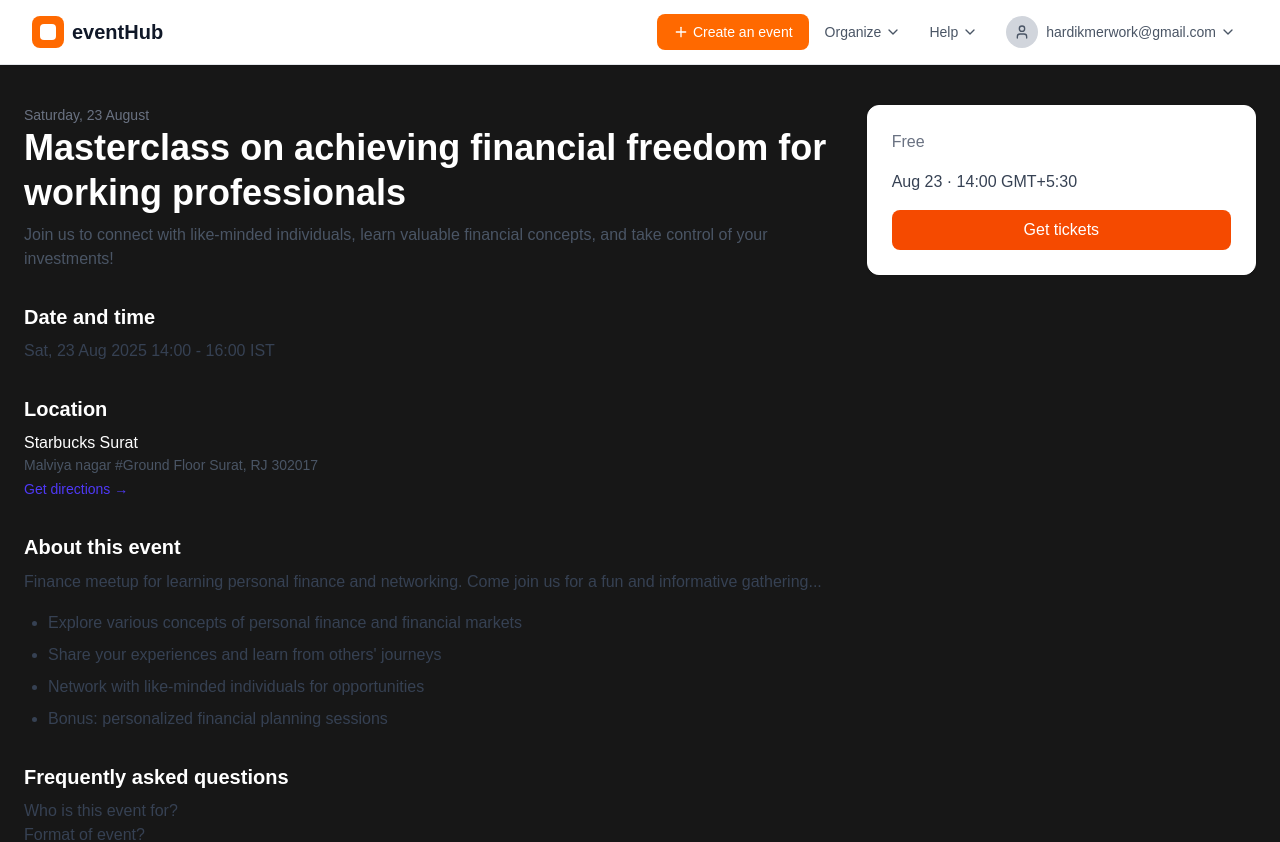
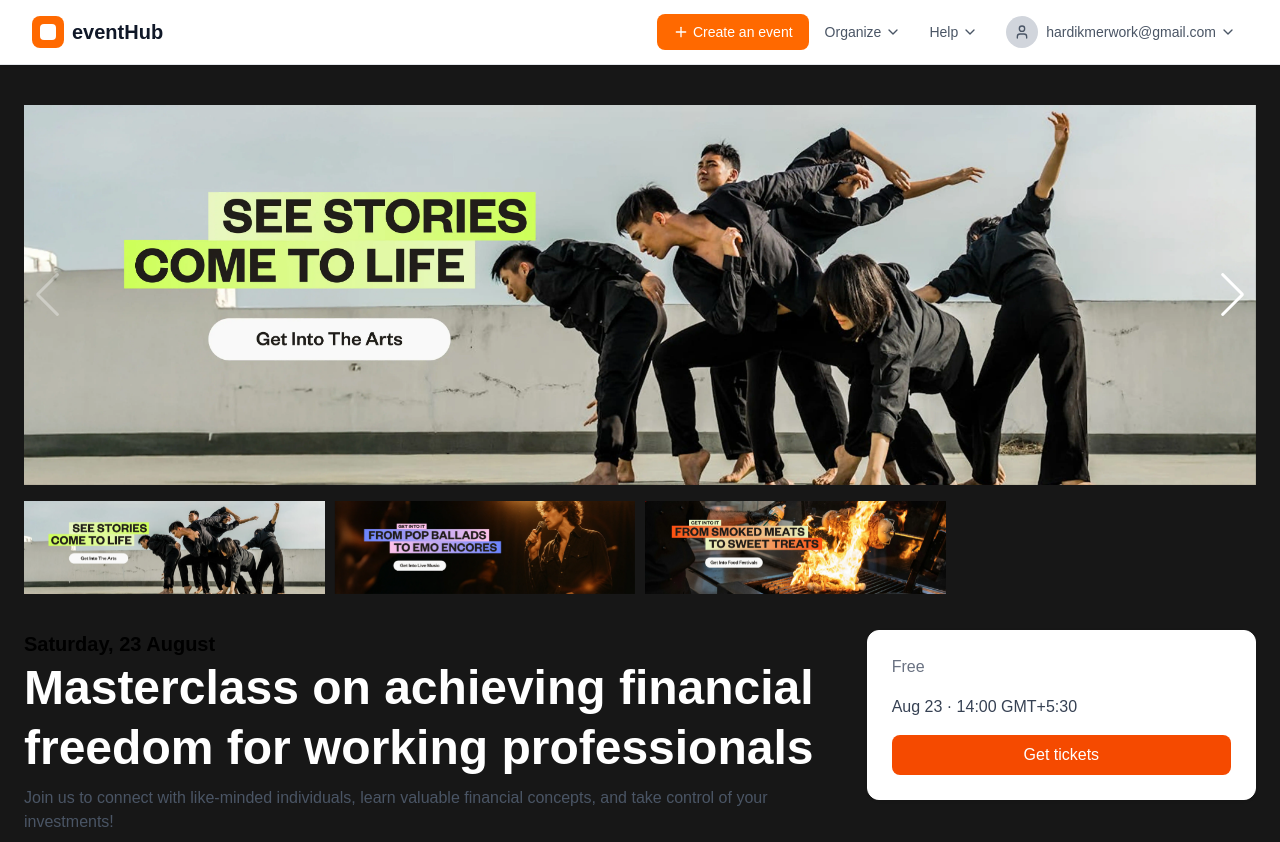
Before and after one commit to Hardy121/frontend-event-organiser, a Next.js app: page /events/1 in a window 1280 px wide. Shown: the top 842 px of the page. Built offline with nearby package versions, Linux system fonts and the light colour scheme; no server answers.

Commit message:
creating event is done

```diff
--- a/app/(pages)/events/[slug]/page.jsx
+++ b/app/(pages)/events/[slug]/page.jsx
@@ -1,18 +1,130 @@
 "use client";
-import React from "react";
+import { Hero1, Hero2, Hero3 } from "@/app/image";
+import React, { useEffect, useState } from "react";
+import { Swiper, SwiperSlide } from "swiper/react";
+import "swiper/css";
+import "swiper/css/free-mode";
+import "swiper/css/navigation";
+import "swiper/css/thumbs";
+import { FreeMode, Navigation, Thumbs } from "swiper/modules";
+import Image from "next/image";
+import { useParams } from "next/navigation";
+import axiosInstance from "@/apiInstance/axiosInstance";
 
-const EventPage = ({ params }) => {
+
+const EventPage = () => {
+
+    const [thumbsSwiper, setThumbsSwiper] = useState(null);
+    const params = useParams();
+    console.log("first", params)
+    const [ , setEventData] = useState({})
+
+    async function handleEventById() {
+        try {
+            const response = await axiosInstance(`/event/getAllEvent/${params?.slug}`)
+            setEventData(response?.data?.dat)
+        } catch (error) {
+            console.error('handleEventById ~ error', error)
+        }
+    }
+
+    useEffect(() => {
+        handleEventById()
+    }, [])
+
+
     return (
         <div className="px-6 py-10 max-w-7xl mx-auto">
+            <div className="w-full relative">
+                {/* Main Swiper */}
+                <Swiper
+                    style={{
+                        "--swiper-navigation-color": "#fff",
+                        "--swiper-pagination-color": "#fff",
+                    }}
+                    spaceBetween={10}
+                    navigation={true}
+                    thumbs={{ swiper: thumbsSwiper }}
+                    modules={[FreeMode, Navigation, Thumbs]}
+                    className="mySwiper2"
+                >
+                    <SwiperSlide>
+                        <Image
+                            src={Hero1}
+                            alt="banner1"
+                            width={1920}
+                            height={800}
+                            className="w-full h-full object-contain"
+                        />
+                    </SwiperSlide>
+                    <SwiperSlide>
+                        <Image
+                            src={Hero2}
+                            alt="banner2"
+                            width={1920}
+                            height={800}
+                            className="w-full h-fit object-cover"
+                        />
+                    </SwiperSlide>
+                    <SwiperSlide>
+                        <Image
+                            src={Hero3}
+                            alt="banner3"
+                            width={1920}
+                            height={800}
+                            className="w-full h-fit object-cover"
+                        />
+                    </SwiperSlide>
+                </Swiper>
+
+                {/* Thumbnail Swiper */}
+                <Swiper
+                    onSwiper={setThumbsSwiper}
+                    spaceBetween={10}
+                    slidesPerView={4}
+                    freeMode={true}
+                    watchSlidesProgress={true}
+                    modules={[FreeMode, Navigation, Thumbs]}
+                    className="mySwiper mt-4"
+                >
+                    <SwiperSlide>
+                        <Image
+                            src={Hero1}
+                            alt="banner1"
+                            width={400}
+                            height={200}
+                            className="w-full h-fit object-cover"
+                        />
+                    </SwiperSlide>
+                    <SwiperSlide>
+                        <Image
+                            src={Hero2}
+                            alt="banner2"
+                            width={400}
+                            height={200}
+                            className="w-full h-fit object-cover"
+                        />
+                    </SwiperSlide>
+                    <SwiperSlide>
+                        <Image
+                            src={Hero3}
+                            alt="banner3"
+                            width={400}
+                            height={200}
+                            className="w-full h-fit object-cover"
+                        />
+                    </SwiperSlide>
+                </Swiper>
+            </div>
             {/* Grid Layout */}
-            <div className="grid grid-cols-1 lg:grid-cols-3 gap-8">
+            <div className="grid grid-cols-1 lg:grid-cols-3 gap-8 mt-9">
 
                 {/* Left Content */}
                 <div className="lg:col-span-2 space-y-8">
                     {/* Title Section */}
-                    <div>
-                        <p className="text-gray-500 text-sm">Saturday, 23 August</p>
-                        <h1 className="text-4xl font-bold leading-tight mb-2">
+                    <div className="font-sans-serif">
+                        <p className="text-black font-semibold text-xl">Saturday, 23 August</p>
+                        <h1 className="text-5xl font-bold leading-tight mb-2">
                             Masterclass on achieving financial freedom for working professionals
                         </h1>
                         <p className="text-gray-600">
--- a/components/page/addTicket/TicketContent.jsx
+++ b/components/page/addTicket/TicketContent.jsx
@@ -162,7 +162,10 @@ const TicketContent = () => {
 
   async function handleAddTicketsToEvent() {
     const eventId = localStorage.getItem('eventId');
-    if (!eventId) return;
+    if (!eventId) {
+      toast.error('Create event first')
+      return;
+    }
     try {
       setSaveLoading(true)
       const response = await axiosInstanceAuth.put(`/event/addTicketToEvent/${eventId}`, {
--- a/components/page/home/Events.jsx
+++ b/components/page/home/Events.jsx
@@ -1,52 +1,27 @@
 "use client";
-import React from "react";
+import React, { useEffect, useState } from "react";
 import Image from "next/image";
 import Link from "next/link";
 import { Hero1 } from "@/app/image";
-
-const events = [
-    {
-        id: 1,
-        title: "Masterclass on achieving financial freedom for working professionals",
-        date: "Saturday • 2:00 PM",
-        location: "starbucks surat",
-        price: "Free",
-        image: "/events/finance.jpg",
-    },
-    {
-        id: 2,
-        title: "Upcoming Dubai Real Estate Expo in Surat | Book Free Ticket",
-        date: "Sat, Aug 30 • 10:00 AM",
-        location: "Surat Marriott Hotel",
-        price: "Free",
-        tag: "Just added",
-        image: "/events/dubai-expo.jpg",
-    },
-    {
-        id: 3,
-        title: "Global Talent Acquisition: Hiring Free Developers from DI Solutions WorldYD",
-        date: "Wed, Dec 31 • 10:00 AM",
-        location: "DI Solutions",
-        price: "Free",
-        image: "/events/global-talent.jpg",
-    },
-    {
-        id: 4,
-        title: "5th DAHEJ INDUSTRIAL EXPO 2025",
-        date: "Wed, Nov 12 • 10:00 AM",
-        location: "Bharuch - Dahej Road",
-        price: "Free",
-        image: "/events/dahej-expo.jpg",
-    },
-];
-
-// function to create slug from title
-const slugify = (text) =>
-    text.toLowerCase()
-        .replace(/[^a-z0-9]+/g, "-")
-        .replace(/(^-|-$)+/g, "");
+import axiosInstance from "@/apiInstance/axiosInstance";
 
 const Events = () => {
+
+    const [events, setEvents] = useState([])
+
+    async function handleAllEvents() {
+        try {
+            const response = await axiosInstance.get(`/event/getAllEvents`)
+            setEvents(response?.data?.data)
+        } catch (error) {
+            console.log("handleAllEvents~eror", error)
+        }
+    }
+
+    useEffect(() => {
+        handleAllEvents()
+    }, [])
+
     return (
         <div className="px-6 py-8">
             <h2 className="text-2xl font-bold mb-6">Events in Surat</h2>
@@ -54,7 +29,7 @@ const Events = () => {
                 {events.map((event) => (
                     <Link
                         key={event.id}
-                        href={`/events/${slugify(event.title)}`}
+                        href={`/events/${event._id}`}
                     >
                         <div className="bg-white rounded-lg shadow-md overflow-hidden hover:shadow-lg transition cursor-pointer">
                             <div className="relative h-40 w-full">
--- a/components/page/publish/PublishTicket.jsx
+++ b/components/page/publish/PublishTicket.jsx
@@ -1,5 +1,5 @@
 import React, { useEffect, useState } from 'react';
-import { ChevronDown, X, ExternalLink } from 'lucide-react';
+import { ChevronDown, X, ExternalLink, Calendar } from 'lucide-react';
 import axiosInstanceAuth from '@/apiInstance/axiosInstanceAuth';
 import Image from 'next/image';
 import toast from 'react-hot-toast';
@@ -13,7 +13,8 @@ const PublishTicket = () => {
   const [allowRefunds, setAllowRefunds] = useState(true);
   const [refundDays, setRefundDays] = useState('7');
   const [publishTiming, setPublishTiming] = useState('now');
-
+  const today = new Date().toISOString().split("T")[0];
+  const [publishDate, setPublishDate] = useState(today)
   const [eventData, setEventData] = useState({});
   const [publishBtnLoadin, setPublishBtnLoadin] = useState(false);
 
@@ -32,7 +33,19 @@ const PublishTicket = () => {
 
   async function hanldeOnPublish() {
     const eventId = localStorage.getItem('eventId');
-    if (!eventId) return;
+    if (!eventId) {
+      toast.error('Create event first')
+      return;
+    }
+    if (publishTiming == "later") {
+      if (!publishDate) {
+        return toast.error('Date is required in Schedule for later')
+      }
+      const now = new Date(publishDate)
+      if (now < new Date()) {
+        return toast.error('Event date should be in future')
+      }
+    }
     try {
       setPublishBtnLoadin(true)
       const response = await axiosInstanceAuth.put(`/event/publicEvent/${eventId}`,
@@ -42,6 +55,8 @@ const PublishTicket = () => {
           tags: tags,
           isRefundPolicy: allowRefunds,
           refundPolicy: refundDays,
+          whenToPublish: publishTiming,
+          publishDate: publishTiming == "now" ? new Date : publishDate
         }
       )
       setPublishBtnLoadin(false);
@@ -281,6 +296,23 @@ const PublishTicket = () => {
                   <span>Schedule for later</span>
                 </label>
               </div>
+
+              {publishTiming == 'later' &&
+                <div>
+                  <label className="block text-sm font-medium text-gray-700 mb-1">
+                    Sales start <span className="text-red-500">*</span>
+                  </label>
+                  <div className="relative w-56">
+                    <Calendar className="absolute left-3 top-2.5 h-4 w-4 text-gray-400" />
+                    <input
+                      type="date"
+                      value={publishDate}
+                      onChange={(e) => setPublishDate(e.target.value)}
+                      className="w-full pl-9  pr-3 py-2 border border-gray-300 rounded-md focus:outline-none focus:ring-2 focus:ring-blue-500 focus:border-transparent"
+                    />
+                  </div>
+                </div>
+              }
             </div>
           </div>
         </div>
```
Also changed, not shown: components/page/create-event/Create.jsx (added).
